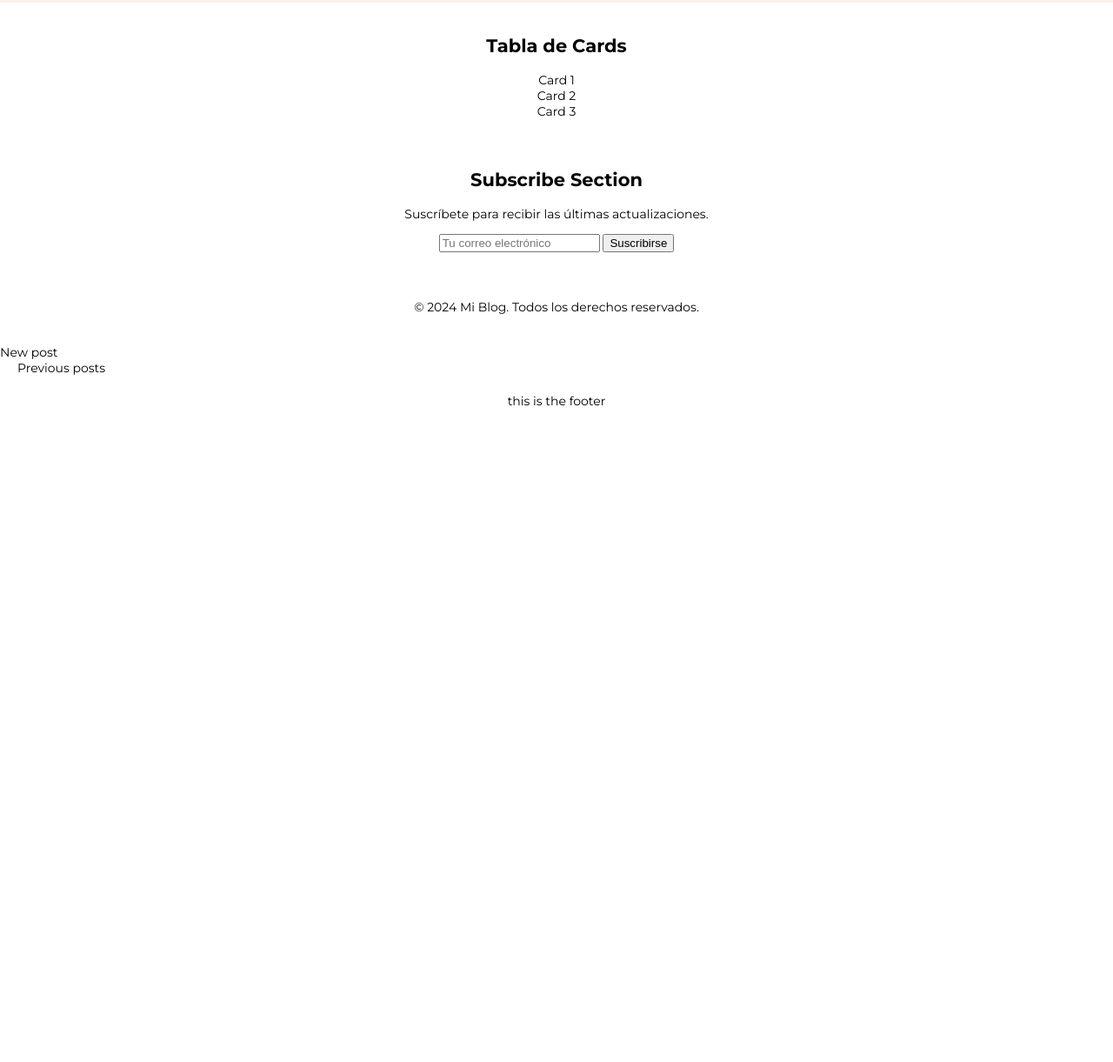
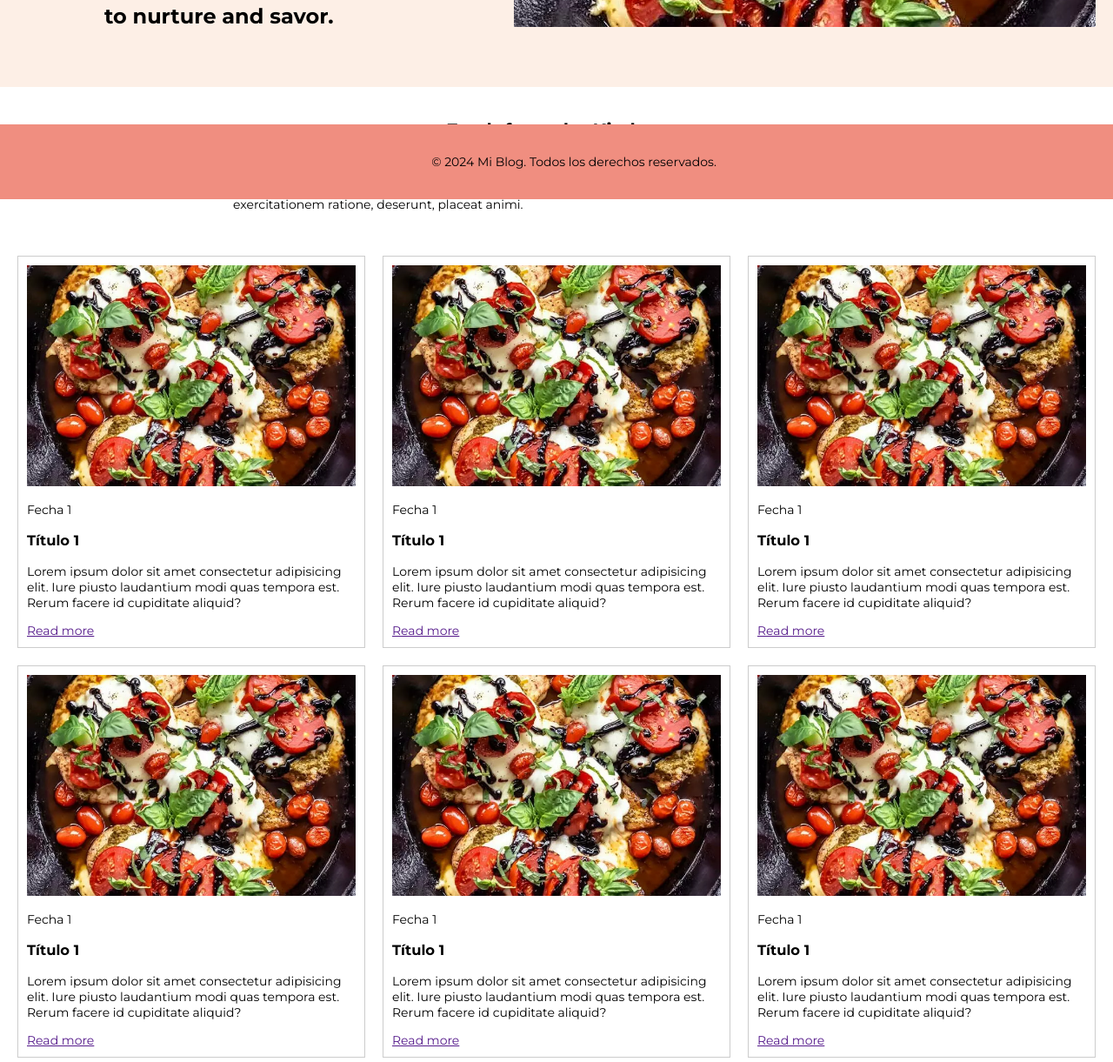
Before and after one commit to AlmuVera/Project1-HTML_and_CSS, a plain HTML site: page pages/home.html in a window 1280 px wide. Shown: the part 571-1792 px from the top of the page at 87% size. Before the commit the page ends 1061 px from the top, so only its background shows below. Drawn offline with Linux system fonts and the light colour scheme.

Commit message:
eat: Cards in Home HTML skeleton + Basic CCS cards

```diff
--- a/pages/home.html
+++ b/pages/home.html
@@ -24,18 +24,83 @@
         </nav>
         <section class="banner">
             <div>
-              <h1>Savoring Wellness, One Bite at a Time</h1>
+              <h1>Savoring Wellness, <br>One Bite at a Time</h1>
               <h2>The joy of savoring meets the essence of wellness. <br>Immerse yourself in the art of "nomming", a celebration of mindful indulgence, where each bite is a moment to nurture and savor.</h2>
             </div>
             <img src="/assets/caprese_chicken _balsamic_glaze.webp" alt="Imagen del Blog">
         </section>
 
-        <aside>
-            <h2>Tabla de Cards</h2>
-            <div class="card">Card 1</div>
-            <div class="card">Card 2</div>
-            <div class="card">Card 3</div>
-        </aside>
+        <section class="card-container">
+            <h2>Fresh from the Kitchen</h2>
+            <p class="cards-intro">Lorem ipsum dolor sit amet consectetur, adipisicing elit. Perspiciatis, voluptas dolore! Numquam, voluptatum nesciunt. Odit libero porro temporibus, sunt quis nobis nulla ab accusamus rem exercitationem ratione, deserunt, placeat animi.</p>
+            <div class="card-grid">
+              <div class="card">
+                <img src="/assets/caprese_chicken _balsamic_glaze.webp" alt="Imagen 1" class="card-img">
+                <p class="date">Fecha 1</p>
+                <h3>Título 1</h3>
+                <p>Lorem ipsum dolor sit amet consectetur adipisicing elit. Iure piusto laudantium modi quas tempora est. Rerum facere id cupiditate aliquid?</p>
+                <a href="">Read more</a>
+              </div>
+              <div class="card">
+                <img src="/assets/caprese_chicken _balsamic_glaze.webp" alt="Imagen 1" class="card-img">
+                <p class="date">Fecha 1</p>
+                <h3>Título 1</h3>
+                <p>Lorem ipsum dolor sit amet consectetur adipisicing elit. Iure piusto laudantium modi quas tempora est. Rerum facere id cupiditate aliquid?</p>
+                <a href="">Read more</a>
+              </div>
+              <div class="card">
+                <img src="/assets/caprese_chicken _balsamic_glaze.webp" alt="Imagen 1" class="card-img">
+                <p class="date">Fecha 1</p>
+                <h3>Título 1</h3>
+                <p>Lorem ipsum dolor sit amet consectetur adipisicing elit. Iure piusto laudantium modi quas tempora est. Rerum facere id cupiditate aliquid?</p>
+                <a href="">Read more</a>
+              </div>
+              <div class="card">
+                <img src="/assets/caprese_chicken _balsamic_glaze.webp" alt="Imagen 1" class="card-img">
+                <p class="date">Fecha 1</p>
+                <h3>Título 1</h3>
+                <p>Lorem ipsum dolor sit amet consectetur adipisicing elit. Iure piusto laudantium modi quas tempora est. Rerum facere id cupiditate aliquid?</p>
+                <a href="">Read more</a>
+              </div>
+              <div class="card">
+                <img src="/assets/caprese_chicken _balsamic_glaze.webp" alt="Imagen 1" class="card-img">
+                <p class="date">Fecha 1</p>
+                <h3>Título 1</h3>
+                <p>Lorem ipsum dolor sit amet consectetur adipisicing elit. Iure piusto laudantium modi quas tempora est. Rerum facere id cupiditate aliquid?</p>
+                <a href="">Read more</a>
+              </div>
+              <div class="card">
+                <img src="/assets/caprese_chicken _balsamic_glaze.webp" alt="Imagen 1" class="card-img">
+                <p class="date">Fecha 1</p>
+                <h3>Título 1</h3>
+                <p>Lorem ipsum dolor sit amet consectetur adipisicing elit. Iure piusto laudantium modi quas tempora est. Rerum facere id cupiditate aliquid?</p>
+                <a href="">Read more</a>
+              </div>
+              <div class="card">
+                <img src="/assets/caprese_chicken _balsamic_glaze.webp" alt="Imagen 1" class="card-img">
+                <p class="date">Fecha 1</p>
+                <h3>Título 1</h3>
+                <p>Lorem ipsum dolor sit amet consectetur adipisicing elit. Iure piusto laudantium modi quas tempora est. Rerum facere id cupiditate aliquid?</p>
+                <a href="">Read more</a>
+              </div>
+              <div class="card">
+                <img src="/assets/fish_tacos_with_mango_salsa.jpeg" alt="Imagen 1" class="card-img">
+                <p class="date">Fecha 2</p>
+                <h3>Título 2</h3>
+                <p>Lorem ipsum dolor sit amet consectetur adipisicing elit. Unde dolores suscipit nisi temporibus aperiam, maxime veniam voluptate ipsa consequuntur explicabo ut, at odit voluptatem obcaecati ea nobis, expedita inventore optio?</p>
+                <a href="">Read more</a>
+              </div>
+              <div class="card">
+                <img src="/assets/mediterranean_quinoa_bowl.webp" alt="Imagen 1" class="card-img">
+                <p class="date">Fecha 2</p>
+                <h3>Título 1</h3>
+                <p>Lorem ipsum dolor sit amet consectetur adipisicing elit. Id sapiente ipsum quis suscipit eos aliquid blanditiis quidem! Dolorum, in soluta. Corrupti, molestiae minus?nisi.</p>
+                <a href="">Read more</a>
+              </div>
+
+              <!-- Repite la estructura de la card según sea necesario para las demás cards -->
+            </div>
+          </section>
         <section>
             <h2>Subscribe Section</h2>
             <p>Suscríbete para recibir las últimas actualizaciones.</p>
@@ -50,11 +115,6 @@
         </footer>
 
 
-
-        <div class="new-content">New post</div>
-        <div class="content">Previous posts</div>
-        <footer>this is the footer</footer>
-
     </div>
 </body>
 </html>
--- a/style/banner.css
+++ b/style/banner.css
@@ -17,7 +17,8 @@
   }
 
   section.banner h2{
+    font-size: 24px;
     text-align: justify;
-    padding: 20px 40px;
+    padding: 20px 100px;
     line-height: 1.8;
   }
--- /dev/null
+++ b/style/cards.css
@@ -0,0 +1,40 @@
+/* cards */
+
+/* Añade estas reglas CSS al estilo anterior */
+
+.card-grid {
+    display: grid;
+    grid-template-columns: 1fr; /* Por defecto, una columna para dispositivos pequeños */
+    gap: 20px;
+  }
+
+  .card {
+    border: 1px solid #ccc;
+    padding: 10px;
+    text-align: left;
+  }
+
+  .card img {
+    max-width: 100%;
+    height: auto;
+  }
+  .cards-intro{
+    margin: auto;
+    padding: 10px 20px 50px 20px;
+    max-width: 60%;
+    text-align: center;
+    text-align: justify;
+}
+
+  @media (min-width: 768px) {
+    .card-grid {
+      grid-template-columns: repeat(2, 1fr); /* Dos columnas para dispositivos medianos */
+    }
+  }
+
+  @media (min-width: 1024px) {
+    .card-grid {
+      grid-template-columns: repeat(3, 1fr); /* Tres columnas para dispositivos grandes */
+    }
+
+  }
--- /dev/null
+++ b/style/footer.css
@@ -0,0 +1,8 @@
+/* footer */
+
+footer {
+    position: fixed;
+    bottom: 0;
+    width: 100%;
+    background-color: #f08e80;
+  }
--- a/style/style.css
+++ b/style/style.css
@@ -1,5 +1,7 @@
 @import url(navbar.css);
 @import url(banner.css);
+@import url(footer.css);
+@import url(cards.css);
 
 @import url('https://fonts.googleapis.com/css2?family=Montserrat:ital,wght@0,100;0,400;0,700;1,100;1,400;1,700&display=swap');
 
```
Also changed, not shown: 1 other file.
